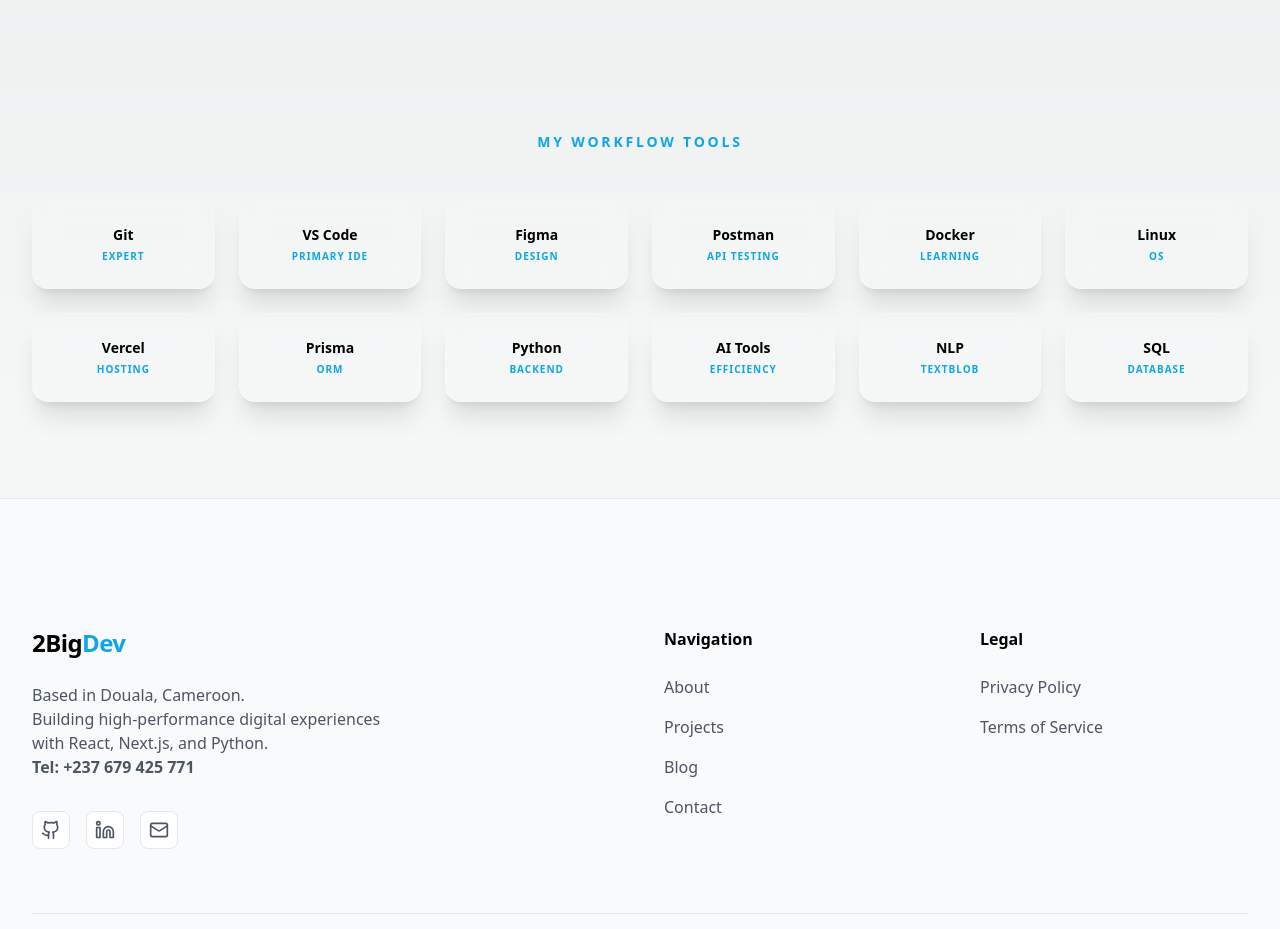
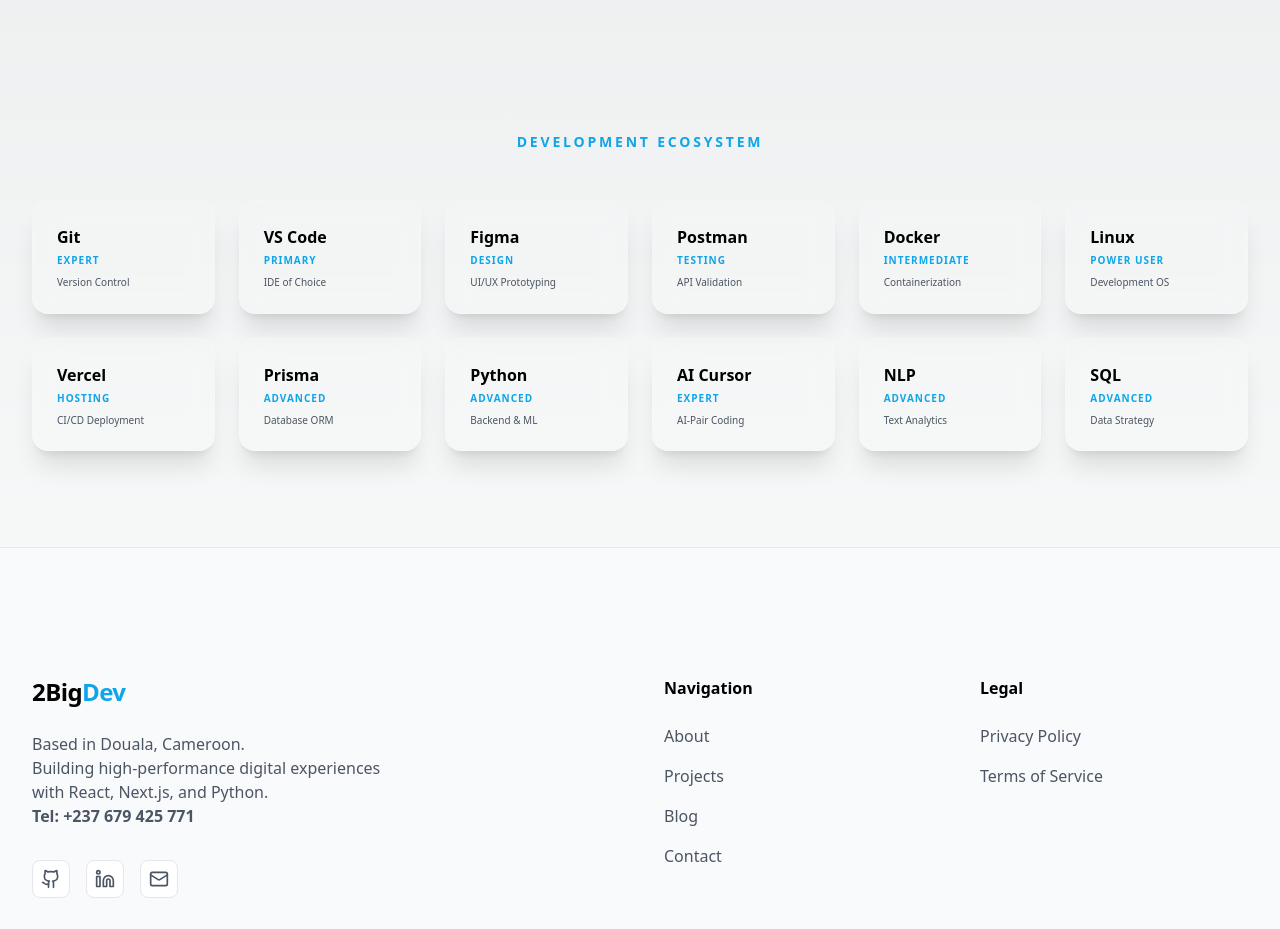
Before and after one commit to ekutyebu/2BigDevPortFolioWeb, a Next.js app: page /skills in a window 1280 px wide. Shown: the part 1740-2669 px from the top of the page. Built offline with nearby package versions, Linux system fonts and the light colour scheme.

Commit message:
feat: initialize project structure with core components, page templates, and Prisma seeding script

```diff
--- a/src/app/page.tsx
+++ b/src/app/page.tsx
@@ -22,12 +22,13 @@
         <div className="section-container">
           <div className="grid grid-cols-1 lg:grid-cols-2 gap-16 items-center">
             <div className="relative">
-              <div className="aspect-square rounded-3xl bg-primary-500/10 border border-primary-500/20 overflow-hidden relative group">
-                <div className="absolute inset-0 bg-gradient-to-br from-primary-500/20 to-accent-500/20" />
-                {/* Image Placeholder */}
-                <div className="absolute inset-0 flex items-center justify-center text-primary-500/40">
-                  <span className="font-outfit font-bold text-6xl">2Big</span>
-                </div>
+              <div className="aspect-square rounded-3xl bg-primary-500/10 border border-primary-500/20 overflow-hidden relative group shadow-2xl shadow-primary-500/10">
+                <img
+                  src="https://images.unsplash.com/photo-1507003211169-0a1dd7228f2d?auto=format&fit=crop&q=80&w=1000"
+                  alt="Ekuty Barnabas Ebu"
+                  className="w-full h-full object-cover grayscale hover:grayscale-0 transition-all duration-700"
+                />
+                <div className="absolute inset-0 bg-gradient-to-t from-black/60 to-transparent opacity-0 group-hover:opacity-100 transition-opacity duration-500" />
               </div>
               <div className="absolute -bottom-6 -right-6 glass p-6 rounded-2xl hidden md:block">
                 <p className="font-bold text-2xl">1+</p>
--- a/src/app/skills/page.tsx
+++ b/src/app/skills/page.tsx
@@ -16,25 +16,26 @@
       <Skills />
 
       <div className="section-container pb-24">
-        <h2 className="text-sm font-bold uppercase tracking-[0.2em] text-primary-500 mb-12 text-center">My Workflow Tools</h2>
+        <h2 className="text-sm font-bold uppercase tracking-[0.2em] text-primary-500 mb-12 text-center">Development Ecosystem</h2>
         <div className="grid grid-cols-2 md:grid-cols-4 lg:grid-cols-6 gap-6">
           {[
-            { name: "Git", level: "Expert" },
-            { name: "VS Code", level: "Primary IDE" },
-            { name: "Figma", level: "Design" },
-            { name: "Postman", level: "API Testing" },
-            { name: "Docker", level: "Learning" },
-            { name: "Linux", level: "OS" },
-            { name: "Vercel", level: "Hosting" },
-            { name: "Prisma", level: "ORM" },
-            { name: "Python", level: "Backend" },
-            { name: "AI Tools", level: "Efficiency" },
-            { name: "NLP", level: "TextBlob" },
-            { name: "SQL", level: "Database" },
+            { name: "Git", level: "Expert", desc: "Version Control" },
+            { name: "VS Code", level: "Primary", desc: "IDE of Choice" },
+            { name: "Figma", level: "Design", desc: "UI/UX Prototyping" },
+            { name: "Postman", level: "Testing", desc: "API Validation" },
+            { name: "Docker", level: "Intermediate", desc: "Containerization" },
+            { name: "Linux", level: "Power User", desc: "Development OS" },
+            { name: "Vercel", level: "Hosting", desc: "CI/CD Deployment" },
+            { name: "Prisma", level: "Advanced", desc: "Database ORM" },
+            { name: "Python", level: "Advanced", desc: "Backend & ML" },
+            { name: "AI Cursor", level: "Expert", desc: "AI-Pair Coding" },
+            { name: "NLP", level: "Advanced", desc: "Text Analytics" },
+            { name: "SQL", level: "Advanced", desc: "Data Strategy" },
           ].map((tool, index) => (
-            <div key={index} className="glass p-6 rounded-2xl text-center hover:border-primary-500 transition-colors">
-              <p className="font-bold font-outfit text-sm">{tool.name}</p>
-              <p className="text-[10px] text-primary-500 font-bold uppercase tracking-widest mt-1">{tool.level}</p>
+            <div key={index} className="glass p-6 rounded-2xl group hover:border-primary-500/50 transition-all hover:-translate-y-1">
+              <p className="font-bold font-outfit text-base group-hover:text-primary-500 transition-colors">{tool.name}</p>
+              <p className="text-[10px] text-primary-500 font-bold uppercase tracking-widest mt-1 mb-2">{tool.level}</p>
+              <p className="text-[10px] text-muted leading-tight">{tool.desc}</p>
             </div>
           ))}
         </div>
--- a/src/components/Navbar.tsx
+++ b/src/components/Navbar.tsx
@@ -21,7 +21,8 @@
     { name: "Contact", href: "/contact" },
   ];
 
-  if (!mounted) return null;
+  // Use a simple check for theme icons to avoid hydration mismatch
+  const themeIcon = !mounted ? <Moon size={20} /> : (theme === "dark" ? <Sun size={20} /> : <Moon size={20} />);
 
   return (
     <nav className="fixed top-0 left-0 right-0 z-50 transition-all duration-300">
@@ -51,7 +52,7 @@
               onClick={() => setTheme(theme === "dark" ? "light" : "dark")}
               className="p-2 rounded-xl hover:bg-black/5 dark:hover:bg-white/5 transition-colors"
             >
-              {theme === "dark" ? <Sun size={20} /> : <Moon size={20} />}
+              {themeIcon}
             </button>
             <Link
               href="/contact"
@@ -67,7 +68,7 @@
               onClick={() => setTheme(theme === "dark" ? "light" : "dark")}
               className="p-2 rounded-xl hover:bg-black/5 dark:hover:bg-white/5 transition-colors"
             >
-              {theme === "dark" ? <Sun size={20} /> : <Moon size={20} />}
+              {themeIcon}
             </button>
             <button
               onClick={() => setIsMenuOpen(!isMenuOpen)}
```
Also changed, not shown: prisma/seed.ts (added, +70 -0 lines).
